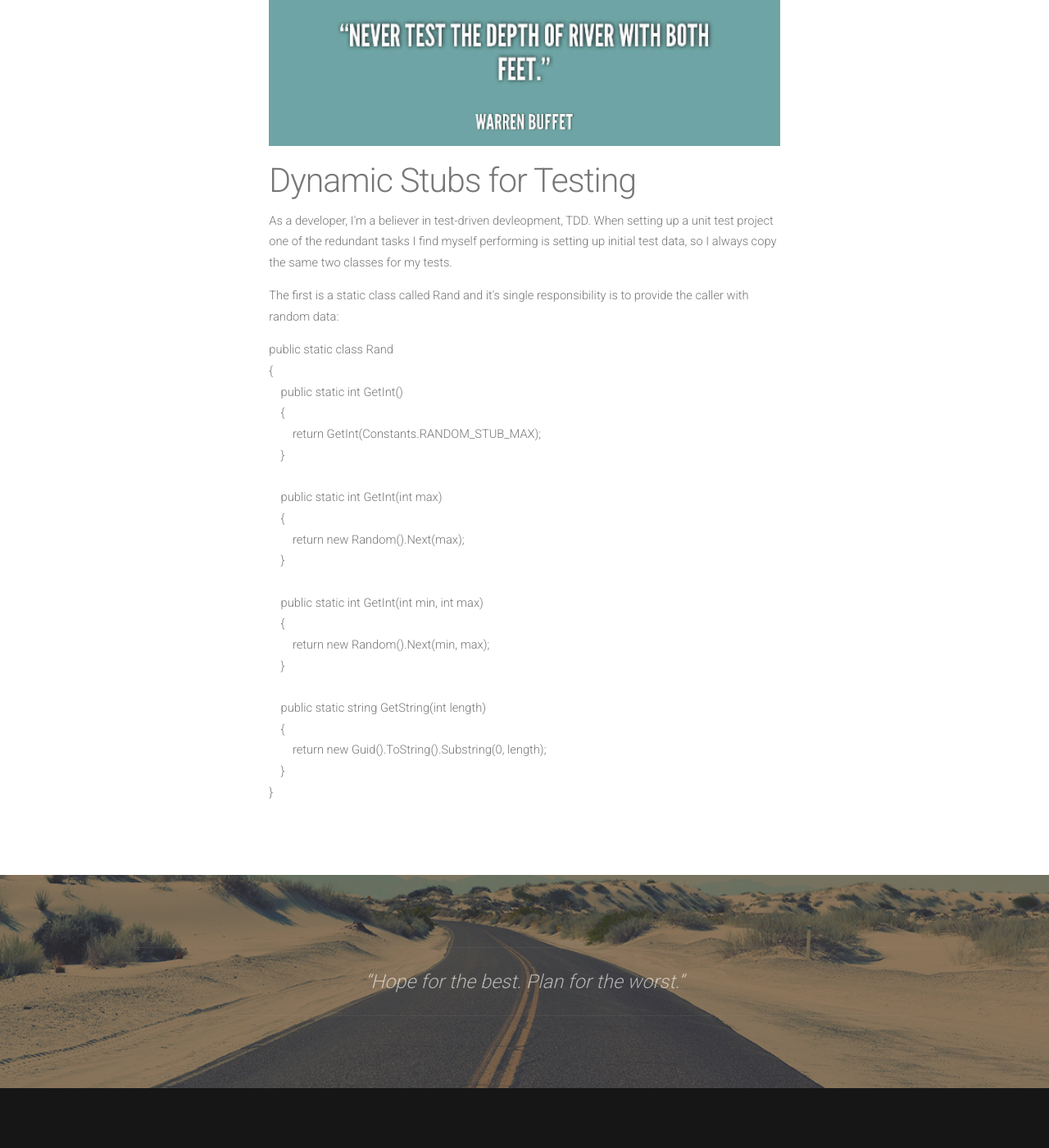
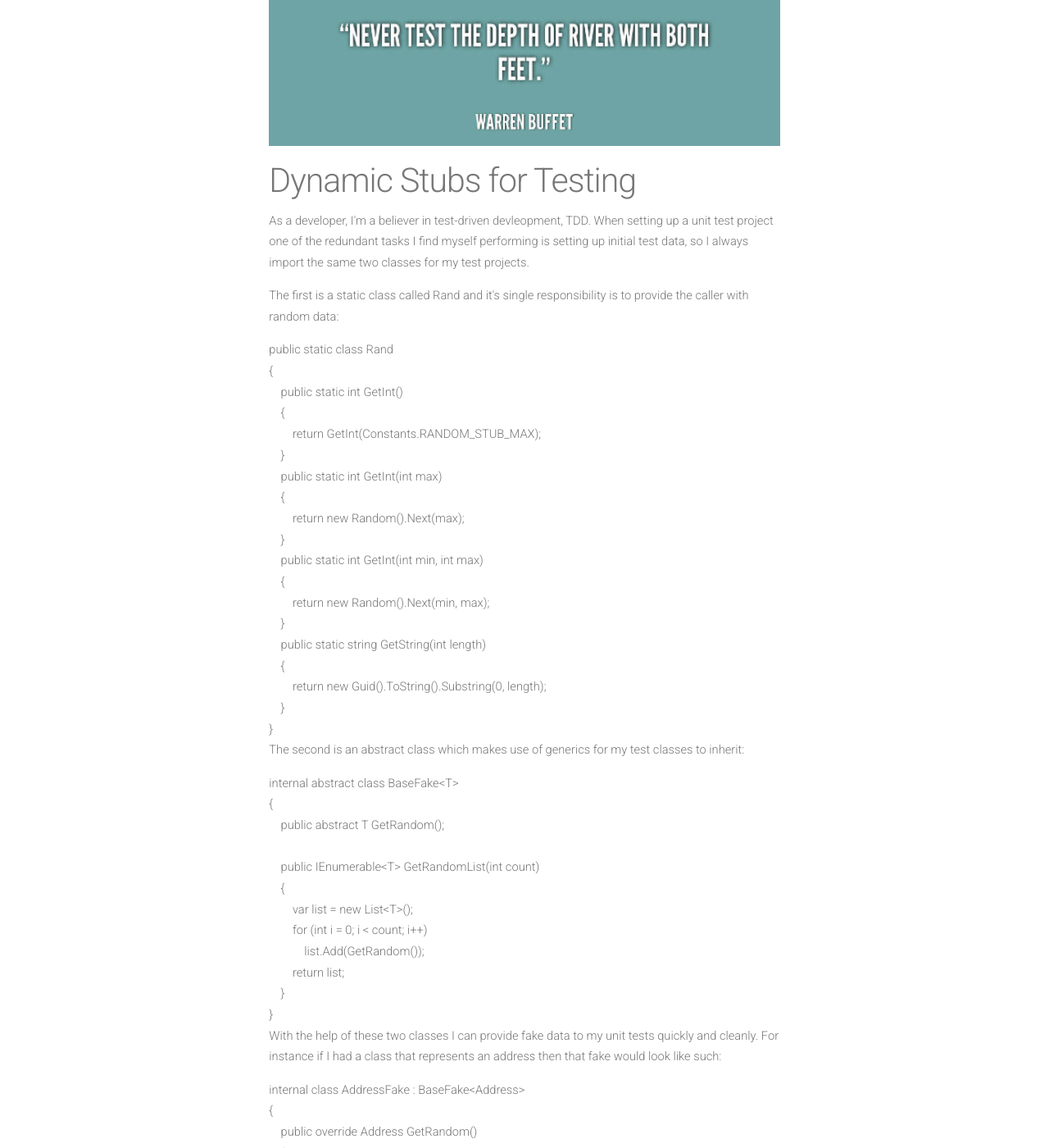
Before and after one commit to hobbe5/hobbe5.github.io, a Jekyll site: the page built from _posts/2016-01-20-dynamic-stub-for-testing.md, in a window 1280 px wide and 1400 px high, scrolled down 477 px. Shown: the whole window at 82% size. Built offline with Jekyll 4.4.1, drawn with Linux system fonts in a browser that asks for light colours; nearby versions of some CDN libraries; some of the changed text lies outside the part shown.

Commit message:
Dynamic stub final submission

```diff
--- a/_posts/2016-01-20-dynamic-stub-for-testing.md
+++ b/_posts/2016-01-20-dynamic-stub-for-testing.md
@@ -4,7 +4,7 @@ featured: images/wbuffet.jpg
 layout: post
 ---
 
-<p>As a developer, I'm a believer in test-driven devleopment, TDD. When setting up a unit test project one of the redundant tasks I find myself performing is setting up initial test data, so I always copy the same two classes for my tests.</p>
+<p>As a developer, I'm a believer in test-driven devleopment, TDD. When setting up a unit test project one of the redundant tasks I find myself performing is setting up initial test data, so I always import the same two classes for my test projects.</p>
 <p>The first is a static class called Rand and it's single responsibility is to provide the caller with random data:</p>
 <pre class="prettyprint">
 public static class Rand
@@ -13,20 +13,50 @@ public static class Rand
     {
         return GetInt(Constants.RANDOM_STUB_MAX);
     }
-
     public static int GetInt(int max)
     {
         return new Random().Next(max);
     }
-
     public static int GetInt(int min, int max)
     {
         return new Random().Next(min, max);
     }
-
     public static string GetString(int length)
     {
         return new Guid().ToString().Substring(0, length);
     }
 }
 </pre>
+<p>The second is an abstract class which makes use of generics for my test classes to inherit:</p>
+<pre class="prettyprint">
+internal abstract class BaseFake&lt;T&gt;
+{
+    public abstract T GetRandom();
+
+    public IEnumerable&lt;T&gt; GetRandomList(int count)
+    {
+        var list = new List&lt;T&gt;();
+        for (int i = 0; i < count; i++)
+            list.Add(GetRandom());
+        return list;
+    }
+}
+</pre>
+<p>With the help of these two classes I can provide fake data to my unit tests quickly and cleanly. For instance if I had a class that represents an address then that fake would look like such:</p>
+<pre class="prettyprint">
+internal class AddressFake : BaseFake&lt;Address&gt;
+{
+    public override Address GetRandom()
+    {
+        return new Address
+        {
+            Line1 = Rand.GetString(8),
+            Line2 = Rand.GetString(8),
+            City = Rand.GetString(6),
+            Region = Rand.GetString(10),
+            PostalCode = Rand.GetInt(10000, 99999).ToString()
+        };
+    }
+}
+</pre>
+<p>All my fake data is contained to one area and I can manipulate my fakes whichever way I want depending on the behavior I want to test. Keep testing.</p>
```
Also changed, not shown: _posts/2014-08-25-test-post.md (deleted, +0 -8 lines), _posts/2014-08-31-hello-word.md (deleted, +0 -8 lines).
